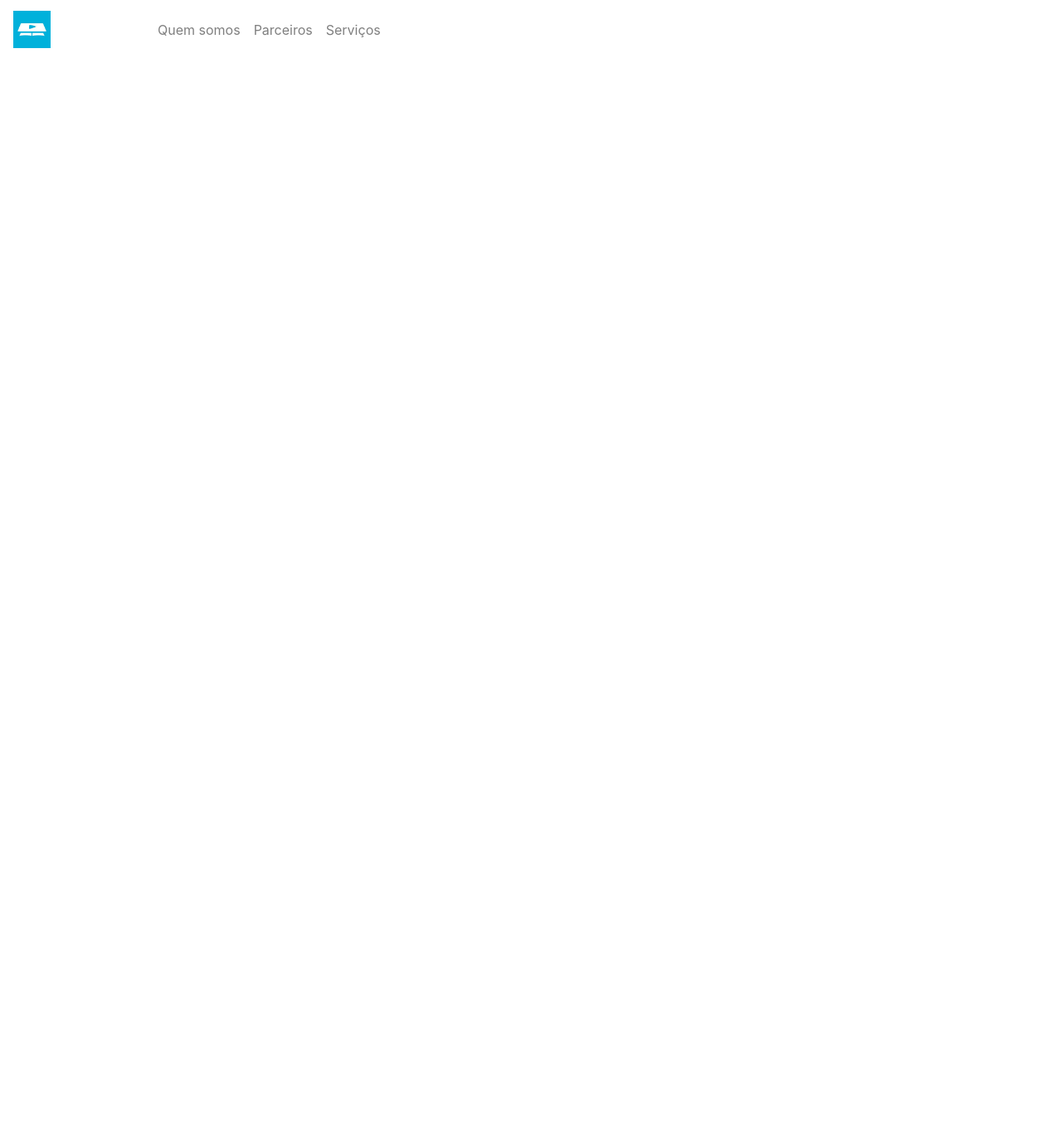
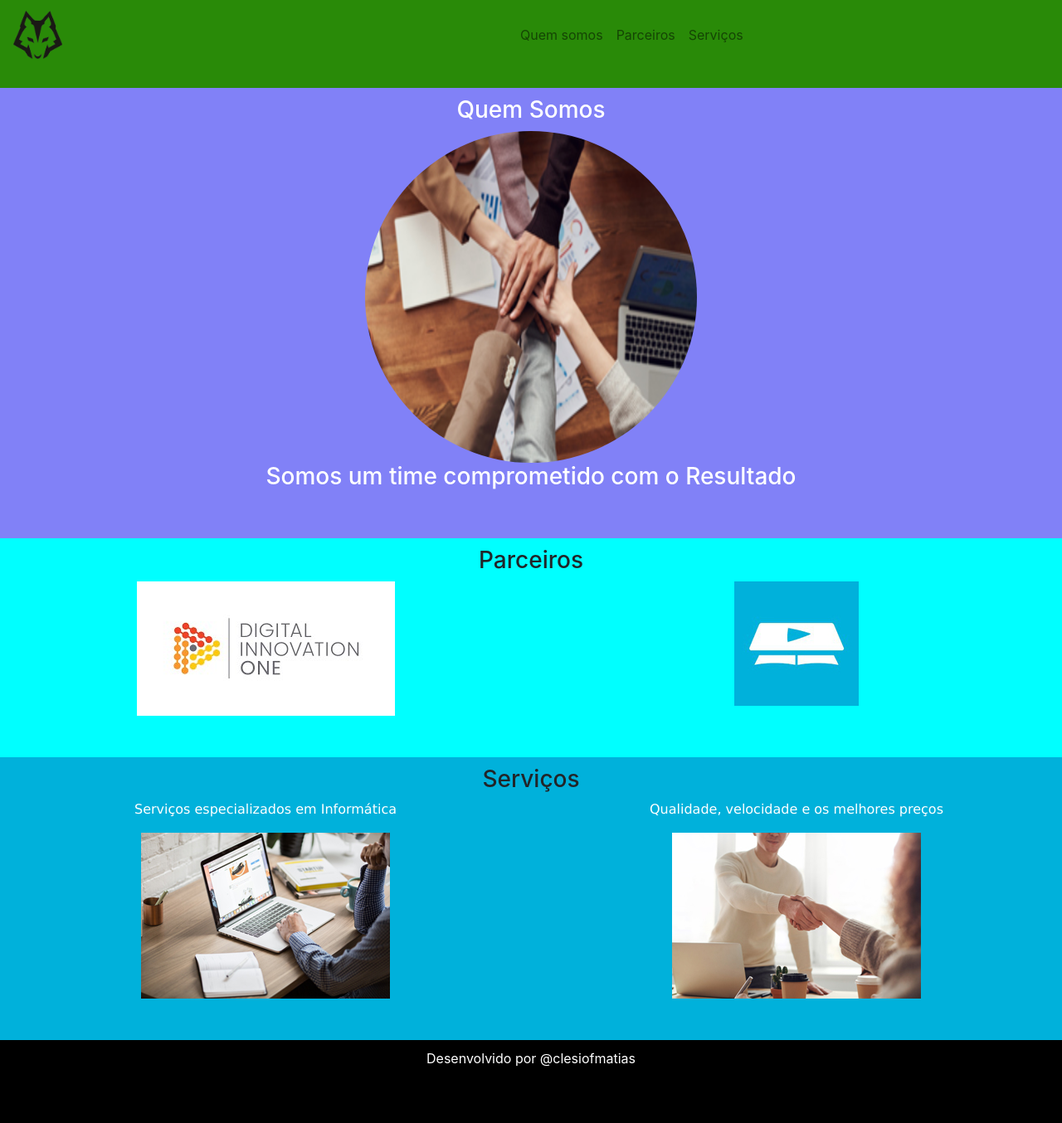
Before and after one commit to clesiomatias/Cursos_Digital_Inovation, a plain HTML site: page Aulas Boostrap/index.html in a window 1280 px wide. Shown: the whole page at 83% size. Before the commit the page ends 800 px from the top, so only its background shows below. Drawn offline with Linux system fonts and the light colour scheme.

Commit message:
upgrade bostrap

```diff
--- a/Aulas Boostrap/css/style.css
+++ b/Aulas Boostrap/css/style.css
@@ -0,0 +1,32 @@
+body{
+    font-family: Arial, Helvetica, sans-serif 20px;
+}
+
+.navbar{
+    background-color: #298A08;
+    padding-bottom: 30px;
+    font-family:Arial, Helvetica, sans-serif 25px;
+}
+.quem-somos{
+    background-color: #8181f7;
+    color:white;
+}
+.margin{
+ padding-top: 10px;
+ padding-bottom: 50px;
+}
+#parceiros{
+    background-color: cyan;
+}
+#servicos{
+    background-color:#00B1DB;
+}
+.ser{
+    color:white;
+    font-family: Verdana, Geneva, Tahoma, sans-serif;
+
+}
+.bg-footer{
+    background-color:black;
+    color: white;
+}
--- a/Aulas Boostrap/index.html
+++ b/Aulas Boostrap/index.html
@@ -13,7 +13,7 @@
 
         <a class="navbar-brand" href="#">
 
-        <img src="img/cv.jpg" width="30%">
+        <img src="img/logo.png" width="10%">
 
         </a>
 
@@ -23,23 +23,59 @@
 
         <li class="nav-item">
 
-        <a class="nav-link" href="#">Quem somos</a>
+        <a class="nav-link" href="#quemsomos">Quem somos</a>
 
         </li>
         <li class="nav-item">
 
-        <a class="nav-link" href="#">Parceiros</a>
+        <a class="nav-link" href="#parceiros">Parceiros</a>
 
         </li>
         <li class="nav-item">
 
-        <a class="nav-link" href="#">Serviços</a>
+        <a class="nav-link" href="#servicos">Serviços</a>
 
         </li>
             </ul>
         </div>
     </nav>
+    <section id="quemsomos">
+        <div class="container-fluid quem-somos text-center margin">
+            <h3>Quem Somos</h3>
+            <img src="img/time1.jpg" width="400px"height="400px" class="rounded-circle">
+            <h3>Somos um time comprometido com o Resultado</h3>
 
+        </div>
+    </section>
+    <section id="parceiros">
+        <div class="container-fluid text-center margin">
+            <h3>Parceiros</h3>
+            <div class="row">
+                <div class="col-lg-6">
+                    <a href="https:/web.digitalinnovation.one" target="_blank"><img src="img/dio.jpg" alt=""></a>
+                </div>
+                <div class="col-lg-6">
+                    <a href="https://cursoemvideo.com" target="_blank"><img src="img/cv.jpg" alt=""></a>
+                </div>
+            </div>
+        </div>
+    </section>
+    <section id="servicos">
+        <div class="container-fluid text-center margin">
+            <h3>Serviços</h3>
+            <div class="row">
+                <div class="col-lg-6">
+                    <p class="ser">Serviços especializados em Informática</p>
+                    <img src="img/servico.jpg" alt="">
+                </div>
+                <div class="col-lg-6">
+                    <p class="ser">Qualidade, velocidade e os melhores preços</p>
+                    <img src="img/cliente1.jpg" alt="">
+                </div>
+            </div>
+        </div>
+    </section>
+    <footer class="container-fluid bg-footer margin text-center margin"><p>Desenvolvido por @clesiofmatias</p></footer>
 
 </body>
 </html>
```
Also changed, not shown: Aulas Boostrap/img/logo.jpg (added), Aulas Boostrap/img/logo.png (added).
